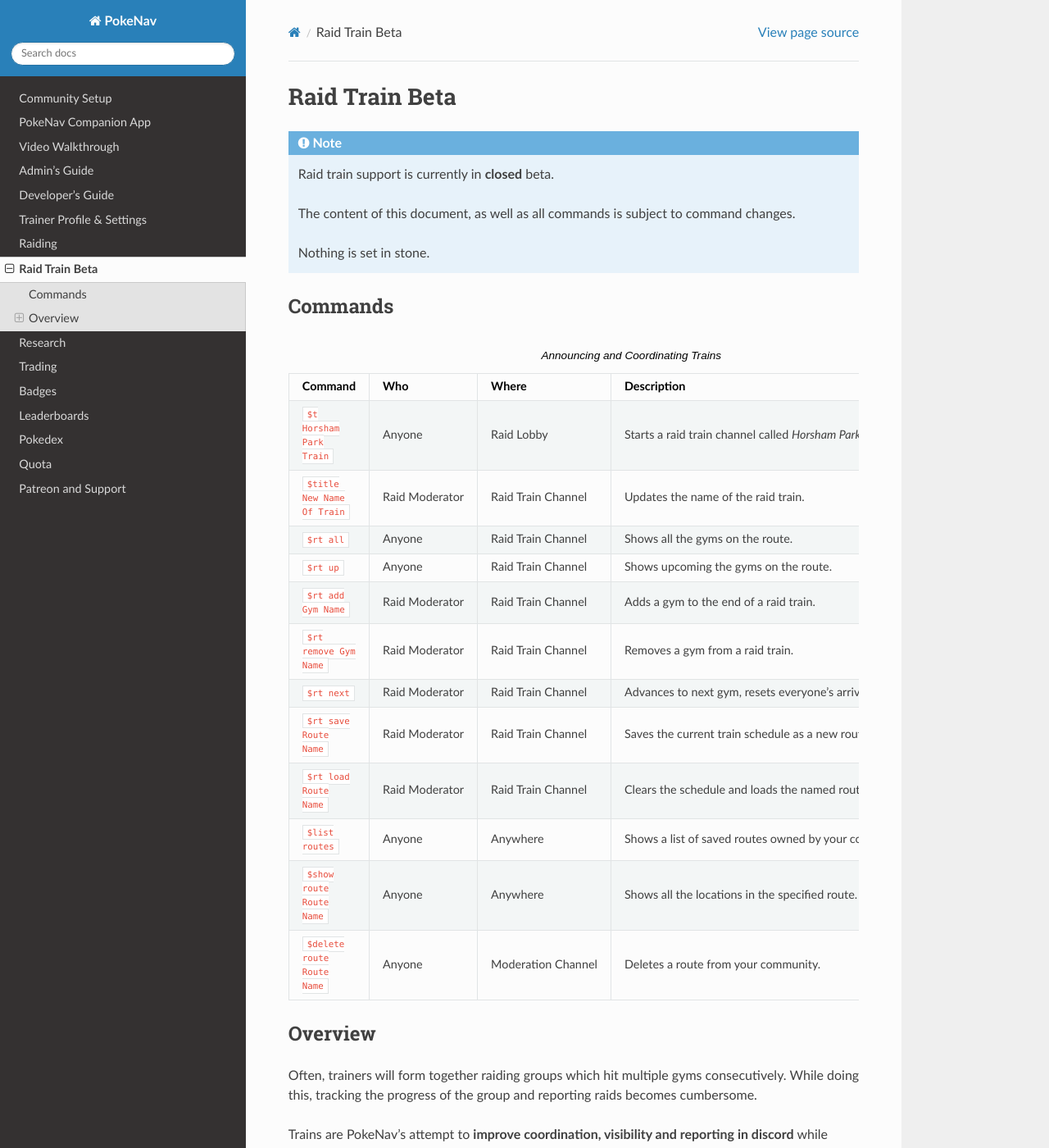
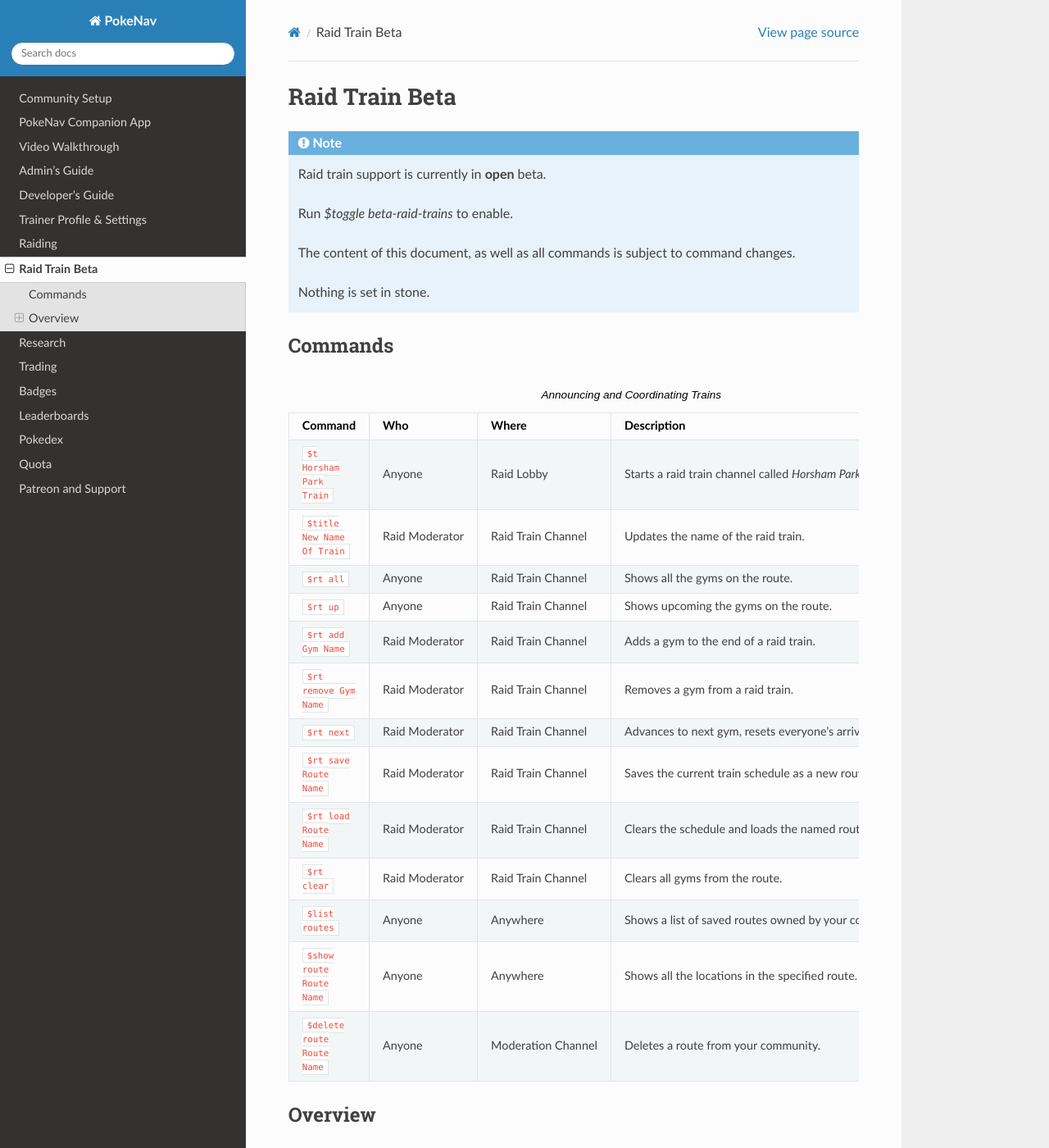
Before and after one commit to PokeNavBot/pokenav-documentation, a Sphinx documentation site: the page built from source/raid_trains.md, in a window 1280 px wide and 1400 px high. Shown: the whole window at 82% size. Built offline with Sphinx 7.4.7 and the Read the Docs theme 2.0.0, drawn with Linux system fonts in a browser that asks for light colours; formulas are drawn with MathJax 3.

Commit message:
fixing docs

````diff
--- a/source/raid_trains.md
+++ b/source/raid_trains.md
@@ -2,7 +2,9 @@
 ```eval_rst
 
 .. note::
-    Raid train support is currently in **closed** beta.
+    Raid train support is currently in **open** beta.
+
+    Run `$toggle beta-raid-trains` to enable.
 
     The content of this document, as well as all commands is subject to command changes.
 
@@ -25,6 +27,7 @@
    ``$rt next``, Raid Moderator, Raid Train Channel, "Advances to next gym, resets everyone's arrival status."
    ``$rt save Route Name``, Raid Moderator, Raid Train Channel, "Saves the current train schedule as a new route."
    ``$rt load Route Name``, Raid Moderator, Raid Train Channel, "Clears the schedule and loads the named route as the new schedule."
+   ``$rt clear``, Raid Moderator, Raid Train Channel, "Clears all gyms from the route."
    ``$list routes``, Anyone, Anywhere, "Shows a list of saved routes owned by your community."
    ``$show route Route Name``, Anyone, Anywhere, "Shows all the locations in the specified route."
    ``$delete route Route Name``, Anyone, Moderation Channel, "Deletes a route from your community."
````
